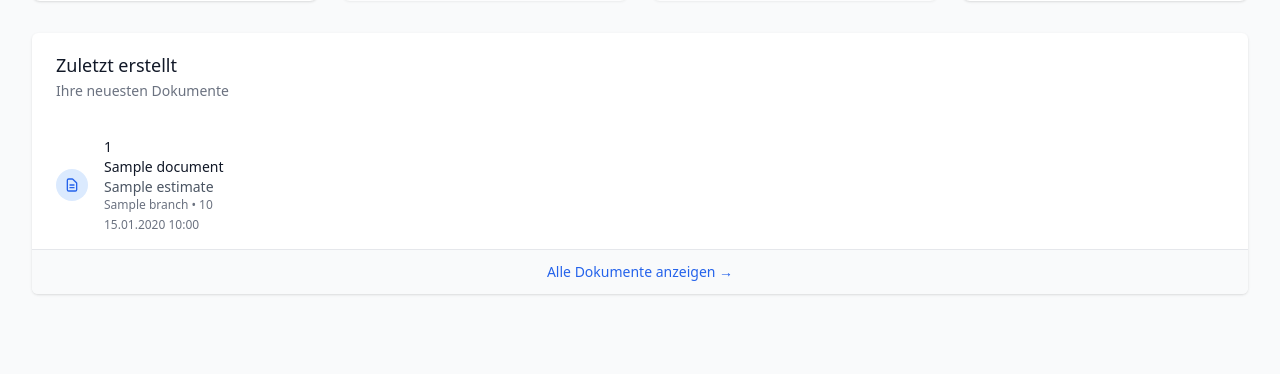
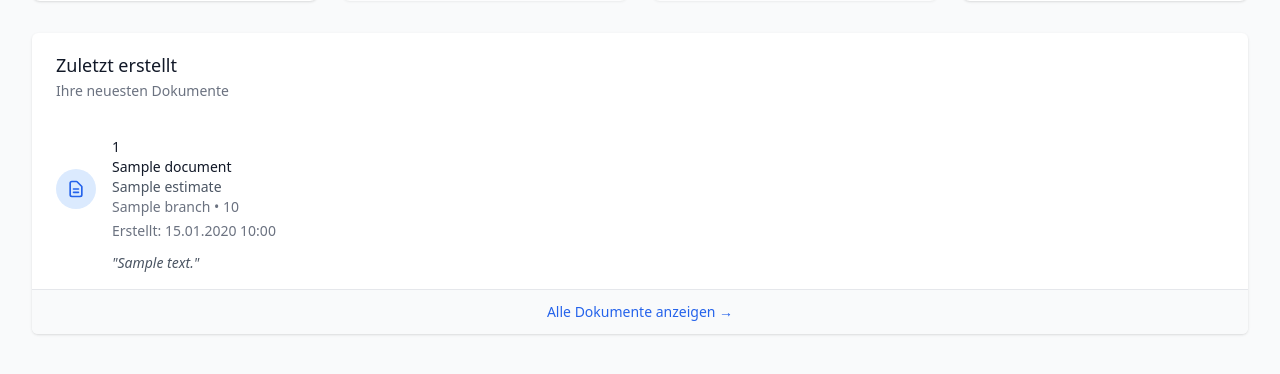
Before and after one commit to srueegger/crm.mediahuus.ch, a PHP site: template templates/dashboard.html.twig in a window 1280 px wide. Shown: the part 299-673 px from the top of the page. Run offline with PHP 8.4, Linux system fonts and the light colour scheme; the template is opened without the code that fills it: most values are stand-ins (such as "Sample title", 1, 10 or a date in 2020); some libraries are stand-ins or nearby versions.

Commit message:
Unify dashboard document list design with estimates index
- Increase icon size from h-8 w-8 to h-10 w-10 for consistency
- Change icon from h-4 w-4 to h-5 w-5 for better visibility
- Upgrade button sizes from px-2 py-1 text-xs to px-3 py-1 text-sm
- Update meta info text size from text-xs to text-sm
- Add 'Erstellt:' prefix to creation date for clarity
- Include issue preview section with 150 character limit
- Add title attribute to PDF button for better UX
- Make dashboard and estimates index visually identical

🤖 Generated with [Claude Code](https://claude.ai/code)

Co-Authored-By: Claude <noreply@anthropic.com>

```diff
--- a/templates/dashboard.html.twig
+++ b/templates/dashboard.html.twig
@@ -106,8 +106,8 @@
                             <div class="flex items-center justify-between">
                                 <div class="flex items-center space-x-4">
                                     <div class="flex-shrink-0">
-                                        <div class="h-8 w-8 rounded-full bg-blue-100 flex items-center justify-center">
-                                            <svg class="h-4 w-4 text-blue-600" fill="none" stroke="currentColor" viewBox="0 0 24 24">
+                                        <div class="h-10 w-10 rounded-full bg-blue-100 flex items-center justify-center">
+                                            <svg class="h-5 w-5 text-blue-600" fill="none" stroke="currentColor" viewBox="0 0 24 24">
                                                 <path stroke-linecap="round" stroke-linejoin="round" stroke-width="2" d="M9 12h6m-6 4h6m2 5H7a2 2 0 01-2-2V5a2 2 0 012-2h5.586a1 1 0 01.707.293l5.414 5.414a1 1 0 01.293.707V19a2 2 0 01-2 2z" />
                                             </svg>
                                         </div>
@@ -131,26 +131,38 @@
                                                 {{ item.estimate.device_name }}
                                             </p>
                                         {% endif %}
-                                        <div class="text-xs text-gray-500 space-y-1">
+                                        <div class="text-sm text-gray-500 space-y-1">
                                             <p>{{ item.branch.name }}{% if item.estimate %} • {{ item.estimate.formatted_price }}{% endif %}</p>
-                                            <p>{{ item.document.created_at|date('d.m.Y H:i') }}</p>
+                                            <p>Erstellt: {{ item.document.created_at|date('d.m.Y H:i') }}</p>
                                         </div>
                                     </div>
                                 </div>
 
                                 <div class="flex items-center space-x-2">
                                     {% if item.document.doc_type == 'estimate' %}
+                                        <!-- View Button -->
                                         <a href="{{ url_for('estimates.show', {id: item.document.id}) }}"
-                                           class="bg-gray-100 text-gray-700 px-2 py-1 rounded text-xs hover:bg-gray-200 transition-colors">
+                                           class="bg-gray-100 text-gray-700 px-3 py-1 rounded text-sm hover:bg-gray-200 transition-colors">
                                             Anzeigen
                                         </a>
+                                        <!-- PDF Button -->
                                         <a href="{{ url_for('estimates.pdf', {id: item.document.id}) }}"
-                                           class="bg-red-100 text-red-700 px-2 py-1 rounded text-xs hover:bg-red-200 transition-colors">
+                                           class="bg-red-100 text-red-700 px-3 py-1 rounded text-sm hover:bg-red-200 transition-colors"
+                                           title="PDF herunterladen">
                                             PDF
                                         </a>
                                     {% endif %}
                                 </div>
                             </div>
+
+                            <!-- Issue Preview -->
+                            {% if item.estimate and item.estimate.issue_text %}
+                                <div class="mt-3 pl-14">
+                                    <p class="text-sm text-gray-600 italic">
+                                        "{{ item.estimate.issue_text|slice(0, 150) }}{% if item.estimate.issue_text|length > 150 %}...{% endif %}"
+                                    </p>
+                                </div>
+                            {% endif %}
                         </li>
                     {% endfor %}
                 </ul>
```
Also changed, not shown: .ddev/docker-compose.phpmyadmin.yaml (added), .ddev/docker-compose.phpmyadmin_norouter.yaml (added), 2 other files.
